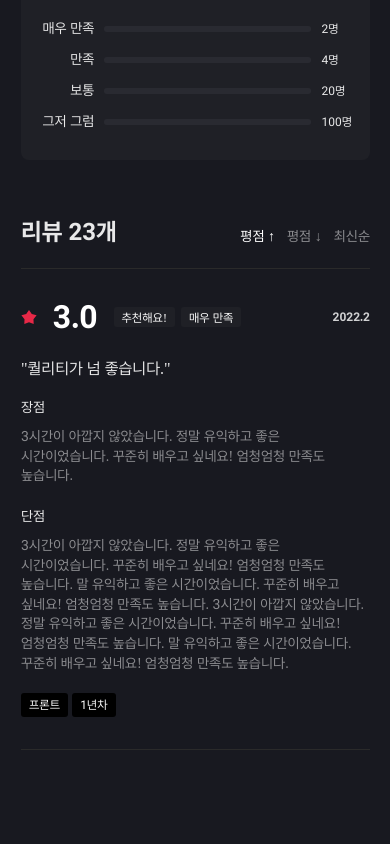
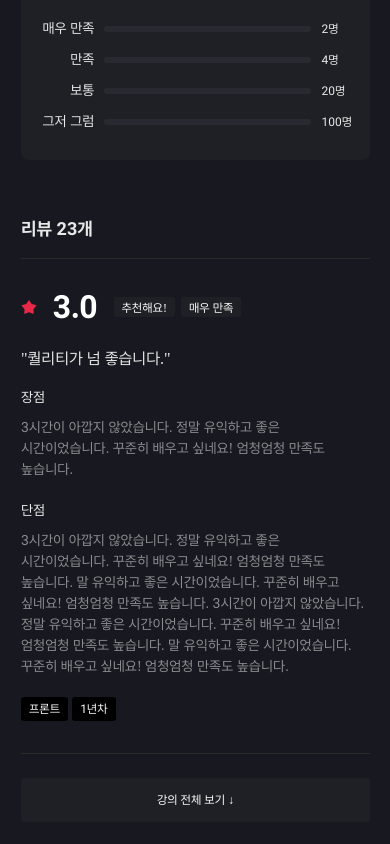
Before and after one commit to cjy0019/cherry-front, a React app: page /detail in a window 390 px wide. Shown: the part 1334-2178 px from the top of the page. Built offline with nearby package versions, Linux system fonts and the light colour scheme.

Commit message:
feat : 모바일, 태블릿 반응형 강의더보기 버튼 추가

```diff
--- a/src/components/molecules/detail/LectureDetailTitle.jsx
+++ b/src/components/molecules/detail/LectureDetailTitle.jsx
@@ -102,7 +102,7 @@ const FlexLeft = styled.div`
     height: 420px;
     top: -32%;
     left: -191px;
-    /* z-index: -1; */
+    z-index: -1;
 
     background: radial-gradient(
       42.96% 98.15% at 50.05% 100%,
--- a/src/components/molecules/detail/ReviewList.jsx
+++ b/src/components/molecules/detail/ReviewList.jsx
@@ -4,6 +4,7 @@ import palette from '../../../style/palette';
 import starRed from '../../../assets/img/star1_red.svg';
 import SatisfactionBadge from '../../UI/atoms/badges/SatisfactionBadge';
 import JobBadge from '../../UI/atoms/badges/JobBadge';
+import { responsive } from '../../../style/responsive';
 
 const ReviewList = () => {
   const [selected, setSelected] = useState('asc');
@@ -82,13 +83,14 @@ const ReviewList = () => {
           <JobBadge>1년차</JobBadge>
         </BadgeWrapper>
       </ReviewContainer>
+
+      <MoreLectureButton>강의 전체 보기 ↓</MoreLectureButton>
     </Container>
   );
 };
 
 const Container = styled.div`
   margin-top: 60px;
-  padding-bottom: 30vh;
 `;
 
 const HeaderContainer = styled.div`
@@ -97,10 +99,18 @@ const HeaderContainer = styled.div`
   padding-bottom: 24px;
   border-bottom: 1px solid ${palette.lineGray};
 
+  @media ${responsive.mobile} {
+    padding-bottom: 20px;
+  }
+
   & > h2 {
     font-weight: 700;
     font-size: 1.5rem;
     color: ${palette.text2};
+
+    @media ${responsive.mobile} {
+      font-size: 1.125rem;
+    }
   }
 `;
 
@@ -113,6 +123,10 @@ const ButtonContainer = styled.div`
   display: flex;
   align-items: flex-end;
   gap: 12px;
+
+  @media ${responsive.mobile} {
+    display: none;
+  }
 `;
 
 const FilteringButton = styled.button`
@@ -164,12 +178,17 @@ const Date = styled.p`
   font-size: 0.75rem;
   text-align: right;
   color: ${palette.text3};
+
+  @media ${responsive.mobile} {
+    display: none;
+  }
 `;
 
 const Title = styled.p`
   font-weight: 400;
   font-size: 1rem;
   color: ${palette.text2};
+
   margin-top: 28px;
 `;
 
@@ -177,6 +196,7 @@ const Advantages = styled.div`
   display: flex;
   flex-direction: column;
   gap: 12px;
+
   margin-top: 24px;
 
   & > p:first-child {
@@ -188,9 +208,11 @@ const Advantages = styled.div`
     font-weight: 400;
     font-size: 0.875rem;
     color: ${palette.text5};
+
     max-width: 700px;
+
     word-break: keep-all;
-    line-height: 1.4;
+    line-height: 1.5;
   }
 `;
 
@@ -201,4 +223,35 @@ const BadgeWrapper = styled.div`
   margin-top: 20px;
 `;
 
+const MoreLectureButton = styled.button`
+  all: unset;
+
+  display: none;
+  justify-content: center;
+  align-items: center;
+
+  font-weight: 400;
+  font-size: 0.75rem;
+  color: ${palette.textWhite};
+
+  width: 100%;
+  height: 44px;
+
+  margin-top: 24px;
+
+  background-color: ${palette.subNavy};
+
+  border-radius: 3px;
+
+  @media ${responsive.tablet} {
+    display: flex;
+    margin-bottom: 130px;
+  }
+
+  @media ${responsive.mobile} {
+    display: flex;
+    margin-bottom: 32px;
+  }
+`;
+
 export default ReviewList;
```
